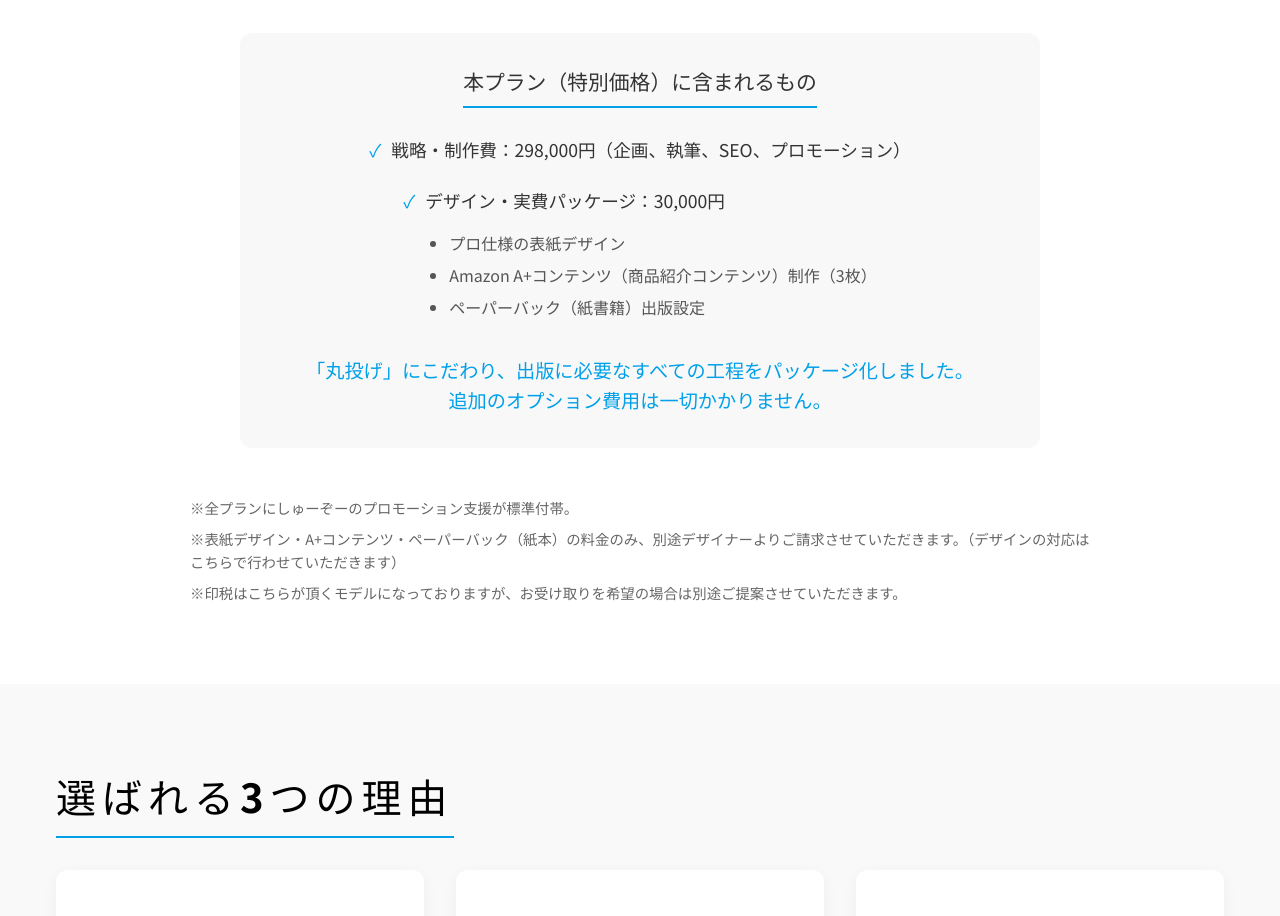
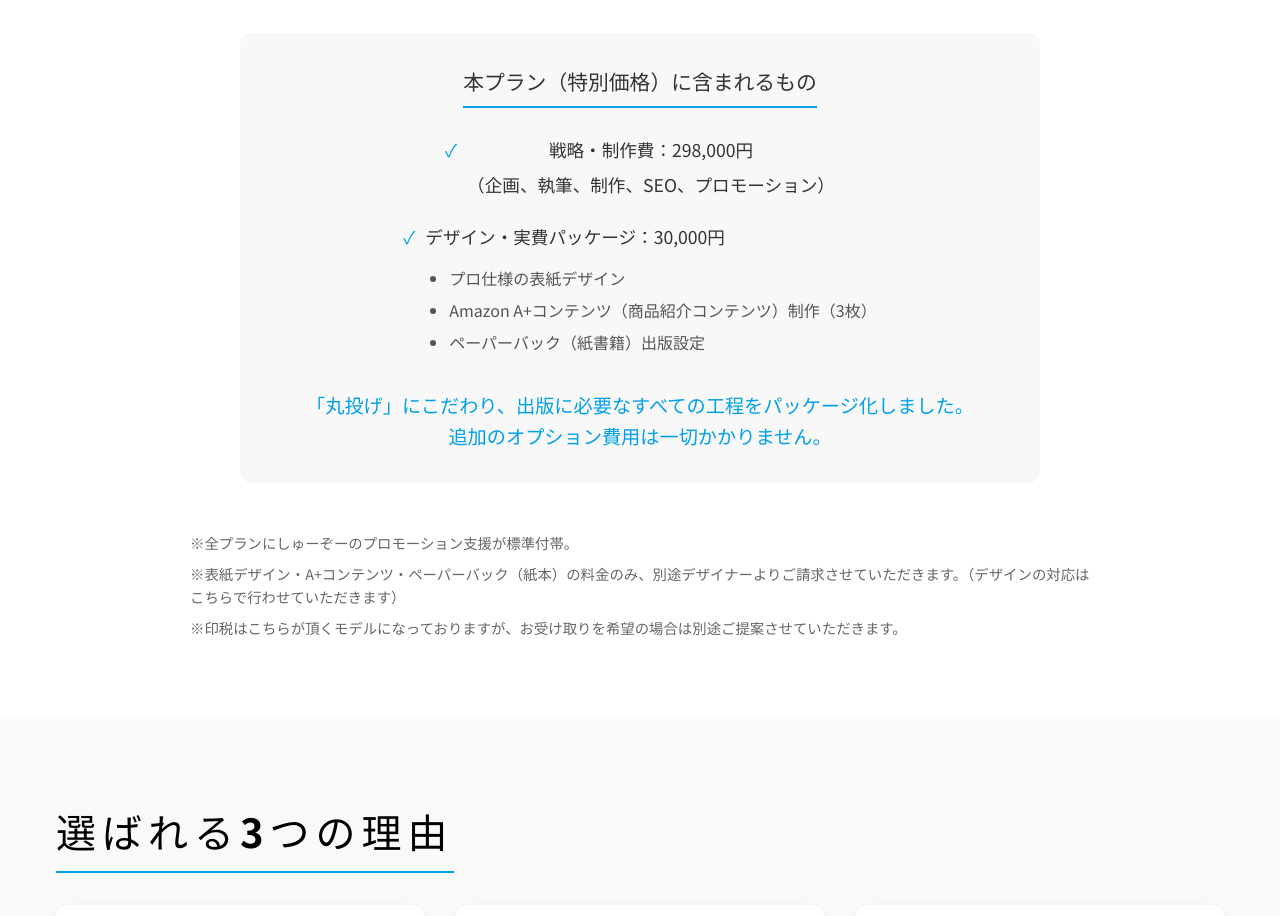
Before and after one commit to rikutoaimanga-max/Kindle-Publishing-Homepage, a React (Vite) app: page / in a window 1280 px wide. Shown: the part 9760-10676 px from the top of the page. Built offline with nearby package versions, Linux system fonts and the light colour scheme.

Commit message:
Content: Update Plans info text with line break and 'Production' added

```diff
--- a/src/components/Plans.jsx
+++ b/src/components/Plans.jsx
@@ -64,7 +64,7 @@ const Plans = () => {
                     <ul style={{ listStyle: 'none', paddingLeft: '0', fontSize: '1.1rem', lineHeight: '2' }}>
                         <li style={{ marginBottom: '1rem', display: 'flex', alignItems: 'flex-start', justifyContent: 'center' }}>
                             <span style={{ color: 'var(--color-secondary)', marginRight: '10px', fontWeight: 'bold' }}>✓</span>
-                            <span><span style={{ fontWeight: 'bold' }}>戦略・制作費</span>：298,000円（企画、執筆、SEO、プロモーション）</span>
+                            <span><span style={{ fontWeight: 'bold' }}>戦略・制作費</span>：298,000円<br />（企画、執筆、制作、SEO、プロモーション）</span>
                         </li>
                         <li style={{ marginBottom: '1rem', display: 'flex', alignItems: 'flex-start', justifyContent: 'center' }}>
                             <span style={{ color: 'var(--color-secondary)', marginRight: '10px', fontWeight: 'bold' }}>✓</span>
```
